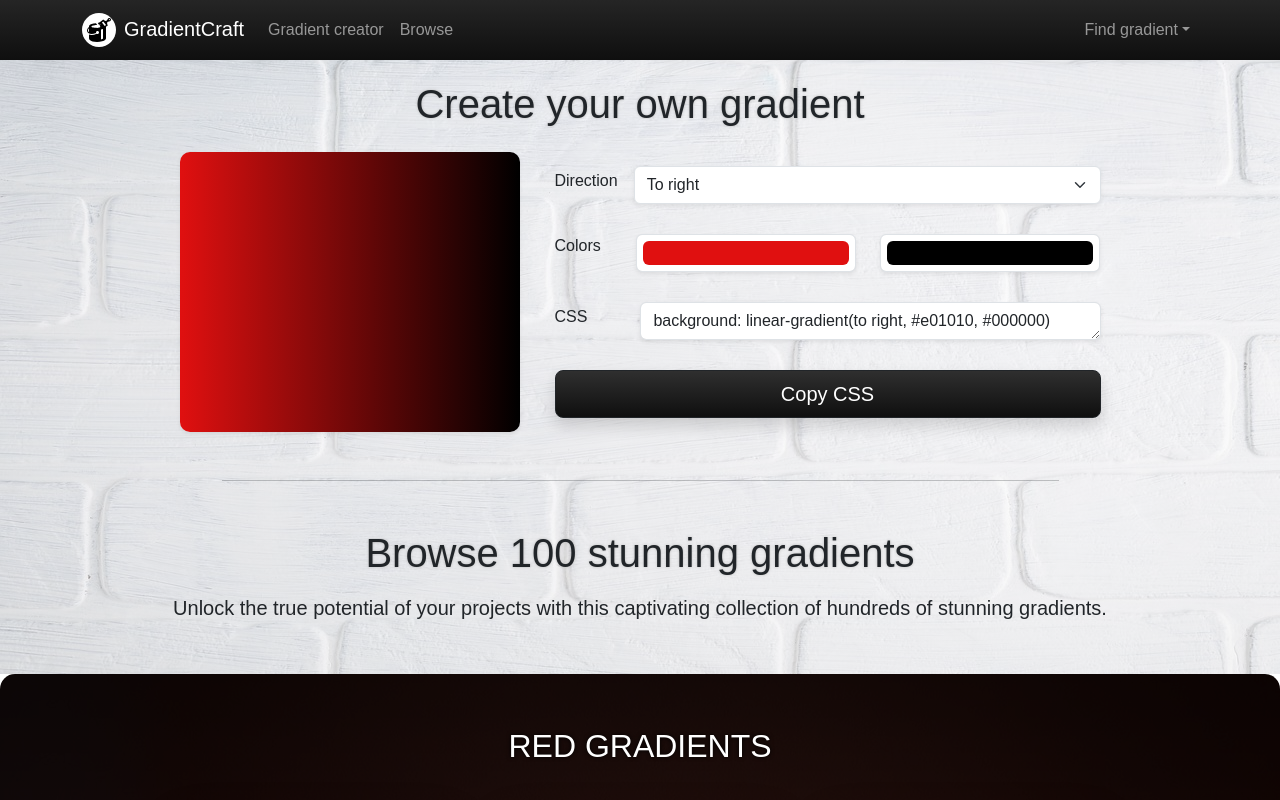
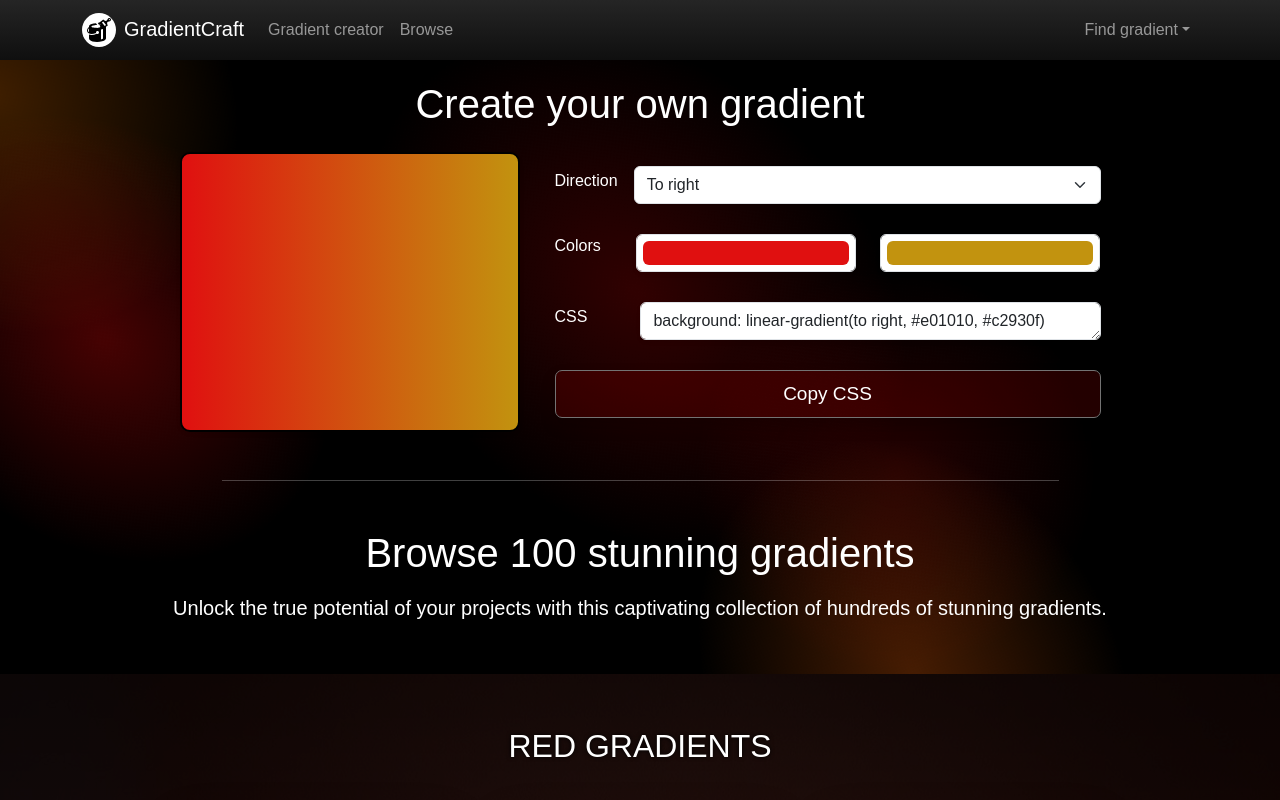
Before and after one commit to knizinsky/GradientCraft, a React (Vite) app: page / in a window 1280 px wide. Shown: the top 800 px of the page. Built offline with nearby package versions, Linux system fonts and the light colour scheme; a web font is replaced by a local one.

Commit message:
header background updated

```diff
--- a/src/components/CreateGradient/CreateGradient.module.css
+++ b/src/components/CreateGradient/CreateGradient.module.css
@@ -2,12 +2,13 @@
 	width: 340px;
 	height: 280px;
 	margin-bottom: 15px;
-    border-radius: 10px;
+	border-radius: 10px;
 	position: relative;
+	border: 2px solid black;
 }
 
-.currentGradient::after{
-	content: 'RANDOMIZE';
+.currentGradient::after {
+	content: "RANDOMIZE";
 	position: absolute;
 	top: 50%;
 	left: 50%;
@@ -24,11 +25,11 @@
 	backdrop-filter: blur(2px);
 	cursor: pointer;
 	opacity: 0;
-	transition: opacity .2s;
+	transition: opacity 0.2s;
 }
 
-.currentGradient:hover::after{
-	content: 'RANDOMIZE';
+.currentGradient:hover::after {
+	content: "RANDOMIZE";
 	opacity: 1;
 }
 
@@ -39,13 +40,38 @@
 .firstColorInput {
 	min-width: 40px;
 }
-
-.copyBtn{
-	background: linear-gradient(to bottom, #2f2f2f, #0f0f0f);
+.copyBtn {
+    background: linear-gradient(to right, #d500002a, #d500002a);
+    border: 1px solid rgb(115, 115, 115);
+    position: relative;
+    overflow: hidden;
+    z-index: 100;
+    color: white;
+    height: 48px;
+    border-radius: 7px;
+    font-size: 19px;
+    border-color: rgb(115, 115, 115)!important;
 }
 
-.copyBtn:hover{
-	background: linear-gradient(to bottom, #4a4a4a, #272727);
+.copyBtn::after {
+    content: "";
+    color: white;
+    width: 100%;
+    height: 100%;
+    background: linear-gradient(to right, #d50000, #d500002e);
+    position: absolute;
+    top: 100%;
+    left: 0;
+    border-radius: 7px;
+    transition: 0.2s;
+    z-index: -1; /* Zmieniamy z-index na wartość niższą niż przycisk */
+}
+
+.copyBtn:hover::after {
+    content: '';
+    background: linear-gradient(to right, #d50000, #d500002e);
+    top: 0;
+    z-index: -1; /* Zmieniamy z-index na wartość niższą niż przycisk */
 }
 
 .alert {
@@ -55,10 +81,10 @@
 	z-index: 1000;
 }
 
-.inputsContainer{
-    display: flex;
-    justify-content: center;
-    height: 280px;
+.inputsContainer {
+	display: flex;
+	justify-content: center;
+	height: 280px;
 }
 
 @media (min-width: 768px) {
--- a/src/components/CreateGradient/CreateGradient.tsx
+++ b/src/components/CreateGradient/CreateGradient.tsx
@@ -7,12 +7,11 @@ import styles from "./CreateGradient.module.css";
 
 const CreateGradient = () => {
 	const [firstColor, setFirstColor] = useState("#e01010");
-	const [secondColor, setSecondColor] = useState("#000000");
+	const [secondColor, setSecondColor] = useState("#c2930f");
 	const [direction, setDirection] = useState("to right");
 	const [show, setShow] = useState(false);
 
-	useEffect(() => {
-	}, [firstColor]);
+	useEffect(() => {}, [firstColor]);
 
 	const changeFistColorHandler = (event: any) => {
 		setFirstColor(event.target.value);
@@ -41,7 +40,9 @@ const CreateGradient = () => {
 	const getNextColor = (character: string): string => {
 		if (/^[0-8]$/.test(character)) {
 			const rnd = Math.floor(Math.random() * 10);
-		  return rnd % 2 === 0 ? (parseInt(character) + 1).toString() : rnd.toString();
+			return rnd % 2 === 0
+				? (parseInt(character) + 1).toString()
+				: rnd.toString();
 		} else {
 			switch (character) {
 				case "9":
@@ -72,16 +73,15 @@ const CreateGradient = () => {
 		setSecondColor("#" + color2.join(""));
 	};
 
+	const spinHandler = () => {
+		const interval = setInterval(() => {
+			animateColors();
+		}, 69);
 
-	const spinHandler = () => {
-		const interval = setInterval(()=>{
-			animateColors();
-		},69)
-
-		setTimeout(()=>{
+		setTimeout(() => {
 			clearInterval(interval);
-		},300)
-	}
+		}, 300);
+	};
 
 	return (
 		<div className="container d-flex flex-column align-items-center justify-content-center mt-2">
@@ -165,9 +165,7 @@ const CreateGradient = () => {
 						</Form.Group>
 						<div className="d-grid gap-2">
 							<Button
-								variant="dark"
-								size="lg"
-								className={`shadow ${styles.copyBtn}`}
+								className={`shadow bg-transparent border-none ${styles.copyBtn}`}
 								onClick={copyCssHandler}
 							>
 								Copy CSS
--- a/src/components/GradientSection/GradientSection.module.css
+++ b/src/components/GradientSection/GradientSection.module.css
@@ -6,8 +6,6 @@
 		),
 		url("../../assets/img/flower-g341f9ae70_1280.jpg");
 	background-size: cover;
-	border-top-left-radius: 15px;
-	border-top-right-radius: 15px;
 	border-bottom: 1px solid #00000075;
 }
 
--- a/src/components/Header/Header.module.css
+++ b/src/components/Header/Header.module.css
@@ -1,9 +1,246 @@
-.header{
-    background-image: linear-gradient(
-			to bottom,
-			rgba(255, 255, 255, 0.466),
-			rgba(245, 245, 245, 0.593)
-		),
-		url("../../assets/img/texture-g4383dc3e1_1280.jpg");
-        background-size: cover;
+.header {
+	/* background-image:
+		url("../../assets/img/Untitled.jpg");
+        background-size: cover; */
+	background-color: black;
+	position: relative;
+	overflow: hidden;
+	z-index: 0;
 }
+
+.createGradientSection {
+	z-index: 1000;
+}
+
+.bluredBlock1 {
+	width: 450px;
+	height: 520px;
+	position: absolute;
+	transform: rotate(-30deg);
+	background: radial-gradient(closest-side, #ff7b003e 2%, #00000000);
+	animation: rotate1 70s forwards infinite;
+	z-index: -1;
+}
+
+.bluredBlock2 {
+	width: 700px;
+	height: 400px;
+	position: absolute;
+	top: 60%;
+	left: 50%;
+	background: radial-gradient(closest-side, #ff00005b 2%, #00000000);
+	animation: rotate2 45s infinite forwards;
+	z-index: -1;
+}
+
+.bluredBlock3 {
+	width: 500px;
+	height: 400px;
+	position: absolute;
+	bottom: 50%;
+	left: 80%;
+	background: radial-gradient(closest-side, #c258075b 2%, #00000000);
+	animation: rotate3 60s infinite forwards;
+	z-index: -1;
+}
+
+.bluredBlock4 {
+	width: 500px;
+	height: 400px;
+	position: absolute;
+	bottom: -30%;
+	left: 10%;
+	background: radial-gradient(closest-side, #c24f075b 2%, #00000000);
+	animation: rotate4 50s infinite forwards;
+	z-index: -1;
+}
+
+.bluredBlock5 {
+	width: 500px;
+	height: 400px;
+	position: absolute;
+	bottom: 20%;
+	left: -30%;
+	background: radial-gradient(closest-side, #c207075b 2%, #00000000);
+	animation: rotate5 60s forwards infinite;
+	z-index: -1;
+}
+
+.bluredBlock6 {
+	width: 600px;
+	height: 450px;
+	position: absolute;
+	top: 10%;
+	left: 0%;
+	background: radial-gradient(closest-side, #9f04044d 2%, #00000000);
+	animation: rotate6 60s infinite forwards;
+	z-index: -1;
+}
+
+.bluredBlock7 {
+	width: 400px;
+	height: 400px;
+	position: absolute;
+	top: 40%;
+	left: 30%;
+	background: radial-gradient(closest-side, #f2070725 2%, #00000000);
+	animation: rotate7 60s infinite forwards;
+	z-index: -1;
+}
+
+@keyframes rotate1 {
+	0% {
+		transform: rotate(-20deg);
+		left: -30%;
+		top: -30%;
+	}
+
+	30% {
+	}
+
+	to {
+		transform: rotate(-360deg);
+		top: 30%;
+		left: 100%;
+	}
+}
+
+@keyframes rotate2 {
+	0% {
+		transform: rotate(0deg);
+	}
+
+	50% {
+		left: 140%;
+		background: transparent;
+	}
+
+	51% {
+		left: -30%;
+	}
+
+	56% {
+		left: -30%;
+		background: radial-gradient(closest-side, #ff00005b 2%, #00000000);
+	}
+
+	100% {
+		transform: rotate(360deg);
+		left: 50%;
+	}
+}
+
+@keyframes rotate3 {
+	0% {
+		transform: rotate(0deg);
+	}
+
+	40% {
+		left: 120%;
+		background: transparent;
+	}
+
+	43% {
+		left: -30%;
+	}
+
+	48% {
+		left: -20%;
+		background: radial-gradient(closest-side, #c207075b 2%, #00000000);
+	}
+
+	100% {
+		transform: rotate(360deg);
+		left: 80%;
+	}
+}
+
+@keyframes rotate4 {
+	0% {
+		transform: rotate(0deg);
+	}
+
+	79% {
+		left: 190%;
+	}
+
+	80% {
+		left: 150%;
+		background: transparent;
+	}
+
+	81% {
+		left: -30%;
+	}
+
+	85% {
+		left: -20%;
+		background: radial-gradient(closest-side, #c207075b 2%, #00000000);
+	}
+
+	100% {
+		transform: rotate(360deg);
+		left: 10%;
+	}
+}
+
+@keyframes rotate5 {
+	0% {
+		transform: rotate(0deg);
+	}
+
+	100% {
+		transform: rotate(360deg);
+		left: 130%;
+	}
+}
+
+@keyframes rotate6 {
+	0% {
+		transform: rotate(0deg);
+	}
+
+	90% {
+		left: 190%;
+		background: transparent;
+	}
+
+	91%{
+		left: -30%;
+	}
+
+	91% {
+		left: -20%;
+		background: radial-gradient(closest-side, #8f00054d 2%, #00000000);
+	}
+
+	100% {
+		transform: rotate(360deg);
+		left: 0%;
+	}
+}
+
+@keyframes rotate7 {
+	0% {
+		transform: rotate(0deg);
+	}
+
+	85% {
+		left: 190%;
+		background: transparent;
+	}
+
+	86% {
+		left: -30%;
+	}
+
+	93% {
+		left: 0%;
+		background: radial-gradient(closest-side, #85002e5b 2%, #00000000);
+	}
+
+	100% {
+		transform: rotate(360deg);
+		left: 30%;
+	}
+}
--- a/src/components/Header/Header.tsx
+++ b/src/components/Header/Header.tsx
@@ -4,8 +4,8 @@ import styles from "./Header.module.css";
 
 const Header = () => {
 	return (
-		<header className={` w-100 ${styles.header}`} id="gradient-creator">
-			<div className={`container text-center py-5  `}>
+		<header className={`text-white w-100 ${styles.header}`} id="gradient-creator">
+			<div className={`container text-center py-5  ${styles.createGradientSection}`}>
 				<CreateGradient />
 				<div className=" my-5 w-75 mx-auto">
 					<hr />
@@ -16,6 +16,13 @@ const Header = () => {
 					collection of hundreds of stunning gradients.
 				</p>
 			</div>
+			<div className={styles.bluredBlock1}></div>
+			<div className={styles.bluredBlock2}></div>
+			<div className={styles.bluredBlock3}></div>
+			<div className={styles.bluredBlock4}></div>
+			<div className={styles.bluredBlock5}></div>
+			<div className={styles.bluredBlock6}></div>
+			<div className={styles.bluredBlock7}></div>
 		</header>
 	);
 };
--- a/src/index.css
+++ b/src/index.css
@@ -12,5 +12,5 @@ main{
 }
 
 h1, h2{
-    text-shadow: 0 0 3px rgb(187, 187, 187);
+    /* text-shadow: 0 0 3px rgb(131, 131, 131); */
 }
```
Also changed, not shown: src/assets/img/Untitled.jpg (added), src/assets/img/Untitled.png (added). Lines whose indentation alone changed are shown as unchanged.
